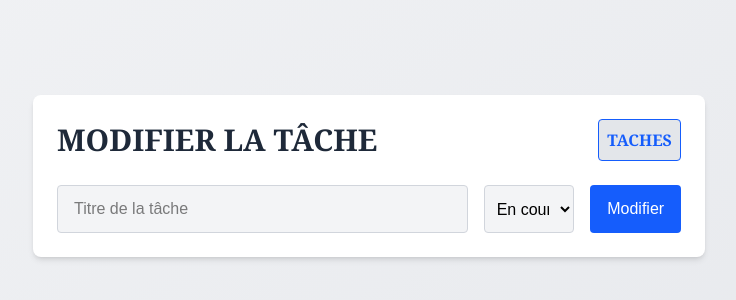
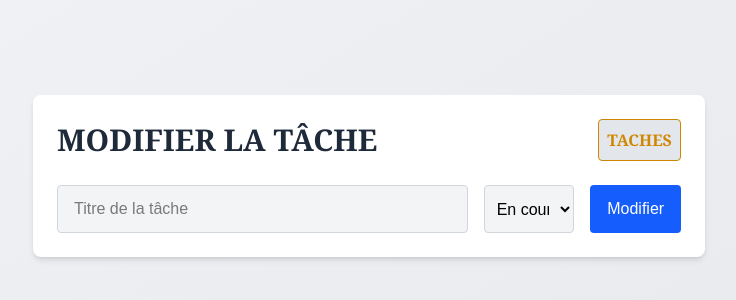
Before and after one commit to GBOKO-git/todo-next-typescript, a Next.js app: page /updateTask/1 in a window 1280 px wide. Shown: the part 224-524 px from the top of the page, without its empty margins (271-1007 px from the left). Built offline with nearby package versions, Linux system fonts and the light colour scheme.

Commit message:
fix: update updateTask

```diff
--- a/src/app/updateTask/[id]/page.tsx
+++ b/src/app/updateTask/[id]/page.tsx
@@ -40,10 +40,10 @@ const UpdateTask = () => {
 
         {/* Header */}
         <div className="flex justify-between items-center">
-          <h1 className="text-2xl md:text-3xl font-bold text-gray-800 uppercase font-serif">
+          <h1 className="text-2xl md:text-3xl font-bold text-gray-800 uppercase font-serif dark:text-white">
             Modifier la tâche
           </h1>
-          <Link href="/tasks" className="flex gap-2 items-center text-blue-600 hover:text-blue-800 font-semibold cursor-pointer">
+          <Link href="/tasks" className="flex gap-2 items-center text-blue-600 hover:text-blue-800 font-semibold cursor-pointer sm:text-yellow-600">
             <button className=" border p-2 rounded font-serif bg-gray-300/60 cursor-pointer">
               TACHES
             </button>
```
